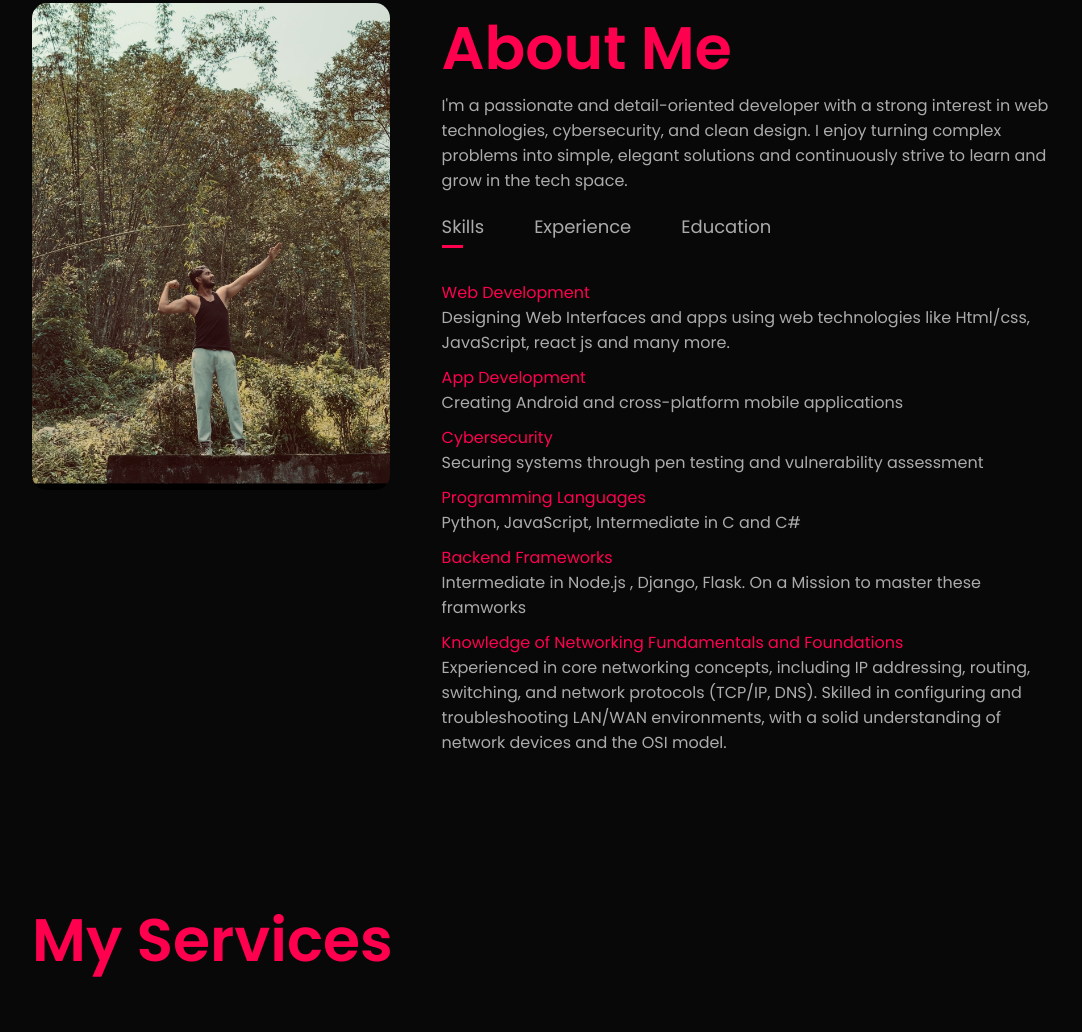
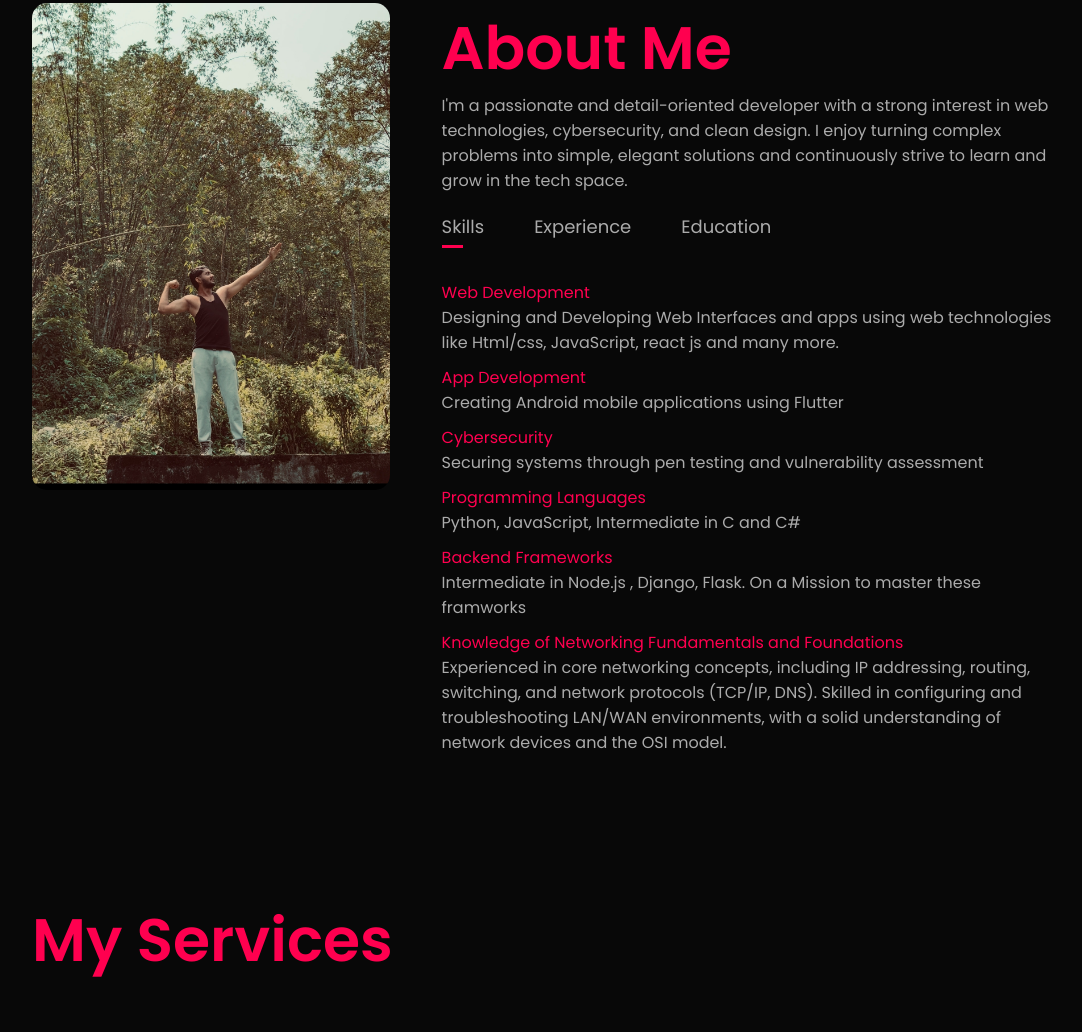
Before and after one commit to Bhuwan-netizen/index, a plain HTML site: page index.html in a window 1280 px wide. Shown: the part 887-1919 px from the top of the page, without its empty margins (96-1178 px from the left). Drawn offline with Linux system fonts and the light colour scheme.

Commit message:
Update index.html

```diff
--- a/index.html
+++ b/index.html
@@ -54,8 +54,8 @@ I'm a passionate and detail-oriented developer with a strong interest in web tec
 
                     <div class="tabcontents activetab" id="skills">
                         <ul>
-                            <li><span>Web Development</span><br>Designing Web Interfaces and apps using web technologies like Html/css, JavaScript, react js and many more.</li>
-                            <li><span>App Development</span><br>Creating Android and cross-platform mobile applications</li>
+                            <li><span>Web Development</span><br>Designing and Developing Web Interfaces and apps using web technologies like Html/css, JavaScript, react js and many more.</li>
+                            <li><span>App Development</span><br>Creating Android mobile applications using Flutter</li>
         <li><span>Cybersecurity</span><br>Securing systems through pen testing and vulnerability assessment</li>
         <li><span>Programming Languages</span><br>Python, JavaScript, Intermediate in C and C#</li>
         <li><span>Backend Frameworks</span><br>Intermediate in Node.js , Django, Flask. On a Mission to master these framworks</li>
```
